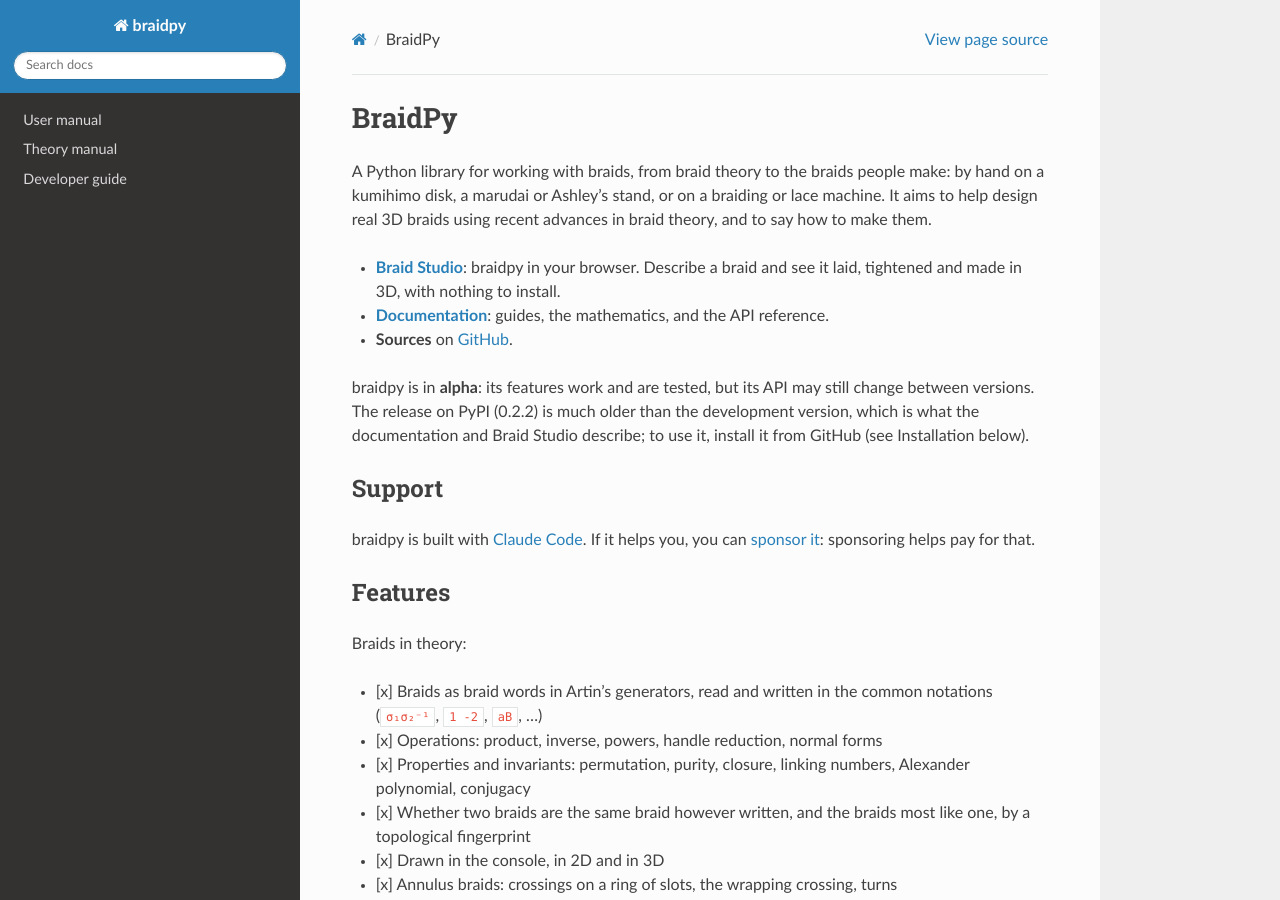
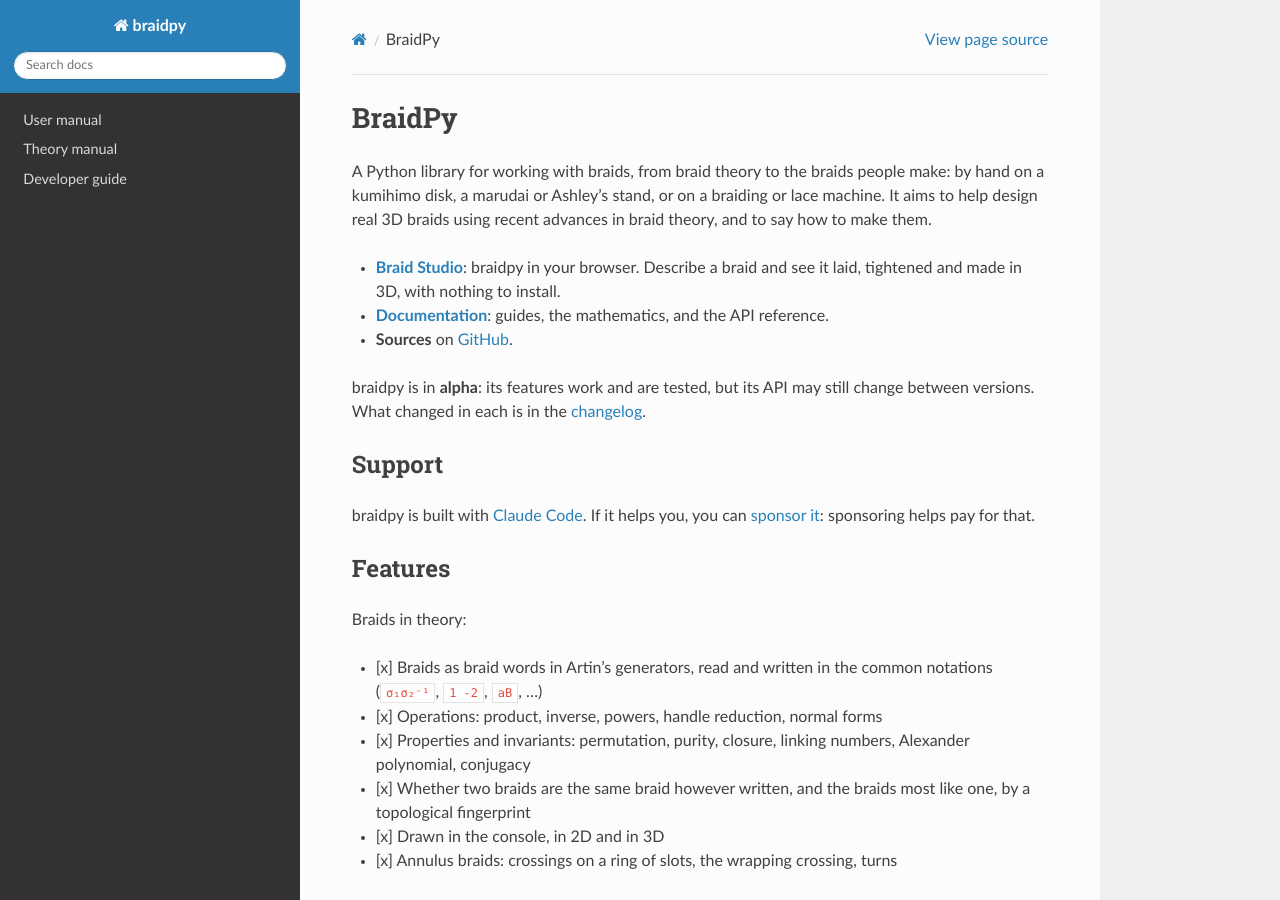
Before and after one commit to baptistelabat/braidpy, a Sphinx documentation site: the page built from docs/source/index.md, in a window 1280 px wide and 900 px high. Built offline with Sphinx 7.4.7 and the Read the Docs theme 3.1.0, drawn with Linux system fonts in a browser that asks for light colours; some of the changed text lies outside the part shown.

Commit message:
Release 0.3.0: its changelog, and the version
- CHANGELOG.md: what 0.3.0 brings since 0.2.2 — new, changed (what may
  need code to change), fixed, documentation — shown in the user manual.
- pyproject.toml and uv.lock: 0.3.0.
- README: points to the changelog rather than saying PyPI lags behind,
  true once 0.3.0 is out; its image by URL, for PyPI's page to show it.
- Developer guide: releasing says to date the changelog.

Co-Authored-By: Claude Opus 5.5 <noreply@anthropic.com>
Claude-Session: https://claude.ai/code/session_01CYC9b8qF7suj1VmAndqcRK

````diff
--- a/README.md
+++ b/README.md
@@ -13,9 +13,8 @@ advances in braid theory, and to say how to make them.
 - **Sources** on [GitHub](https://github.com/baptistelabat/braidpy).
 
 braidpy is in **alpha**: its features work and are tested, but its API may
-still change between versions. The release on PyPI (0.2.2) is much older than
-the development version, which is what the documentation and Braid Studio
-describe; to use it, install it from GitHub (see Installation below).
+still change between versions. What changed in each is in the
+[changelog](https://github.com/baptistelabat/braidpy/blob/develop/CHANGELOG.md).
 
 ## Support
 
@@ -116,7 +115,7 @@ p.plot()
 word above it, each strand in the same colour the console draws it in, and the strand
 passing behind interrupted where the two meet. `p.plot()` opens the 3D view.
 
-![Plot braid example](braid_plot.png)
+![Plot braid example](https://raw.githubusercontent.com/baptistelabat/braidpy/develop/braid_plot.png)
 
 ## Braiding machines
 
@@ -235,8 +234,8 @@ pip install "braidpy[viz]" # with what it draws with: matplotlib, plotly
 braidpy alone computes everything; drawing braids (diagrams, 3D plots,
 animations) needs the `viz` extra.
 
-The release there (0.2.2) lacks most of what this page describes. Until the
-next one, install the development version from GitHub:
+The development version, with what is not released yet, installs from
+GitHub:
 
 ```bash
 pip install "braidpy[viz] @ git+https://github.com/baptistelabat/braidpy@develop"
--- a/pyproject.toml
+++ b/pyproject.toml
@@ -5,7 +5,7 @@ build-backend = "setuptools.build_meta"
 
 [project]
 name = "braidpy"
-version = "0.2.2"
+version = "0.3.0"
 description = "Python library for working with braids"
 authors = [
     { name="Baptiste Labat", email="baptiste.labat@gmail.com" }
````
Also changed, not shown: CHANGELOG.md (added, +77 -0 lines), docs/source/changelog.md (added, +2 -0 lines), docs/source/developer_guide.md (+2 -2 lines), docs/source/user_manual.md (+1 -0 lines), 1 other file.
